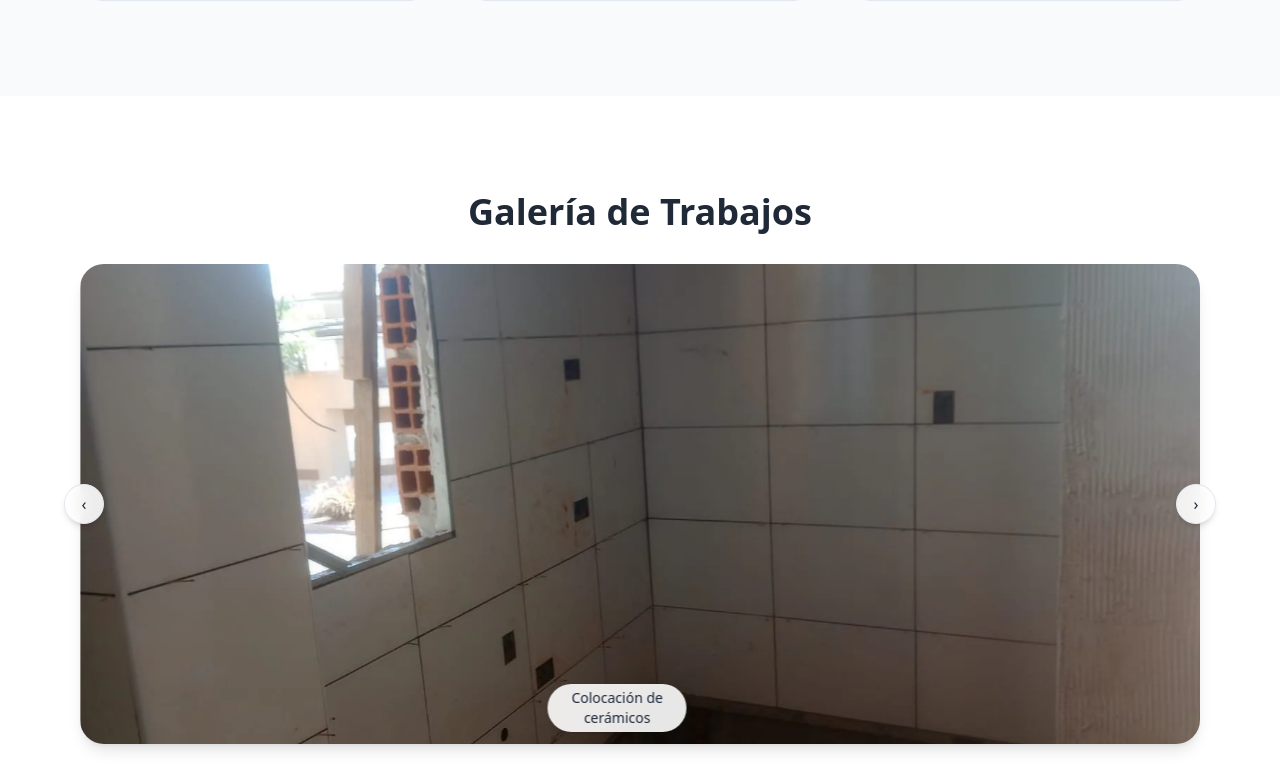
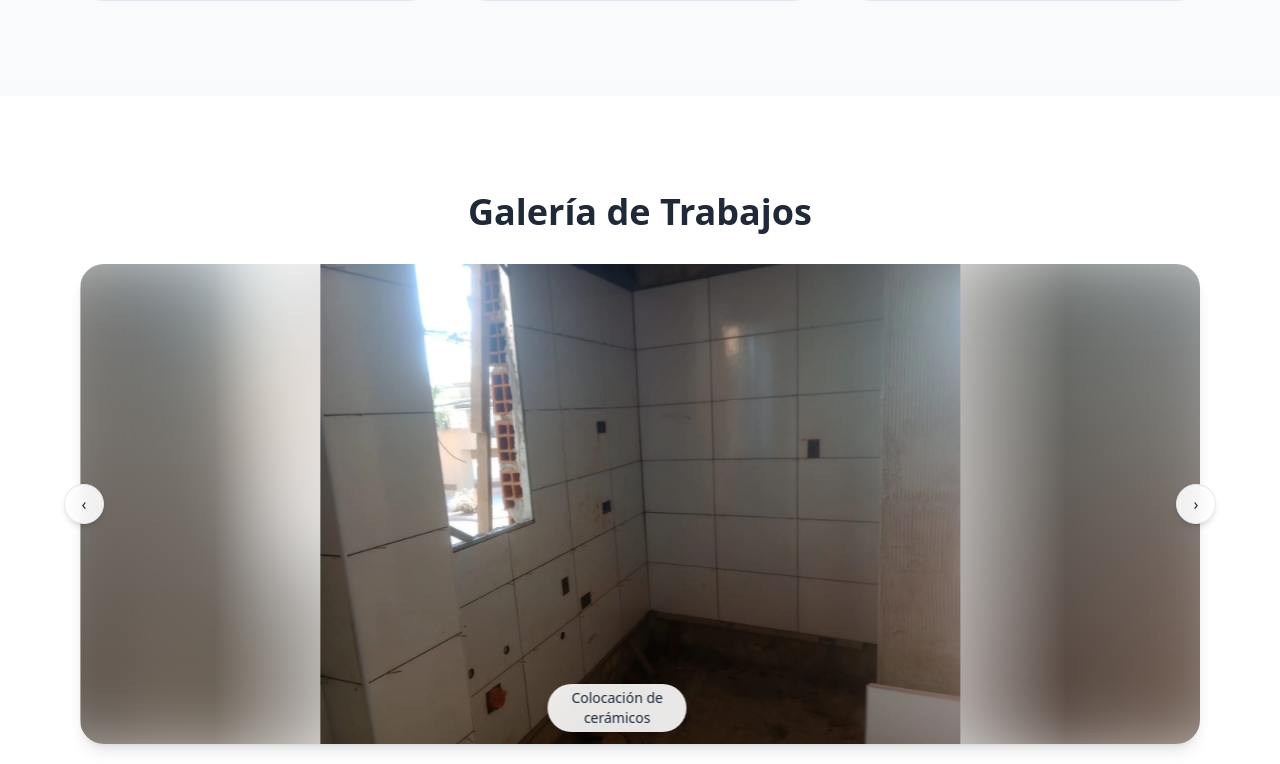
Before and after one commit to construsantafe/construsantafe, a React (Vite) app: page / in a window 1280 px wide. Shown: the part 1896-2660 px from the top of the page. Built offline with nearby package versions, Linux system fonts and the light colour scheme.

Commit message:
fix(gallery): mostrar imagen completa con blur lateral en carrusel

```diff
--- a/src/components/Gallery.jsx
+++ b/src/components/Gallery.jsx
@@ -16,6 +16,7 @@ function ImgSmart({
   decorative = false,
   sizes = "(max-width: 640px) 100vw, 960px",
   fetchPriority,
+  style,
 }) {
   const webp = canWebpFrom(src) ? toWebp(src) : null;
   return (
@@ -30,6 +31,7 @@ function ImgSmart({
         fetchpriority={fetchPriority}
         sizes={sizes}
         className={className}
+        style={style}
       />
     </picture>
   );
@@ -75,7 +77,15 @@ const MEDIA = [
   { src: "/imagenesreales/revoqueyconstru5.jpg", caption: "Obra — Revoque" },
 ];
 
-const SLIDE_H = "h-[clamp(300px,60vh,720px)]";
+const SLIDE_H = "h-[clamp(320px,60vh,720px)]";
+
+/** Máscara para blur sólo en los laterales (centro transparente). */
+const sideBlurMaskStyle = {
+  WebkitMaskImage:
+    "linear-gradient(to right, black 0%, black 12%, transparent 30%, transparent 70%, black 88%, black 100%)",
+  maskImage:
+    "linear-gradient(to right, black 0%, black 12%, transparent 30%, transparent 70%, black 88%, black 100%)",
+};
 
 export default function Gallery() {
   const prefersReduced =
@@ -96,7 +106,6 @@ export default function Gallery() {
     [autoplay.current]
   );
 
-  // Sólo reseteamos autoplay al cambiar de slide (ya no guardamos índice ni mostramos dots)
   const onSelect = useCallback(() => {
     if (!emblaApi) return;
     autoplay.current?.reset();
@@ -140,24 +149,12 @@ export default function Gallery() {
 
   return (
     <section id="galeria" className="py-20 sm:py-24 relative">
-      {/* Anti-regleta solo dentro de la galería */}
+      {/* Reglas locales para asegurar object-contain */}
       <style>{`
-        #galeria [style*="repeating-linear-gradient"],
-        #galeria [style*="repeating-linear-gradient("],
-        #galeria [class*="ticks"],
-        #galeria [class*="regleta"],
-        #galeria [role="slider"],
-        #galeria [role="progressbar"],
-        #galeria input[type="range"],
-        #galeria progress {
-          background: none !important;
-          background-image: none !important;
-          box-shadow: none !important;
-          border-image: none !important;
-          display: none !important;
-          height: 0 !important;
-          overflow: hidden !important;
-        }
+        #galeria .media-contain { object-fit: contain !important; }
+        #galeria .media-cover   { object-fit: cover !important; }
+        #galeria picture, #galeria picture > img { display: block; }
+        #galeria img, #galeria video { max-width: 100%; height: 100%; }
       `}</style>
 
       <div className="max-w-6xl mx-auto px-3 sm:px-4">
@@ -165,7 +162,6 @@ export default function Gallery() {
           Galería de Trabajos
         </h2>
 
-        {/* Carrusel */}
         <div className="relative">
           {/* Flechas */}
           <button
@@ -190,19 +186,23 @@ export default function Gallery() {
                 const video = isVideo(m.src);
                 return (
                   <div key={m.src} className="flex-[0_0_100%]">
-                    <div className={`relative w-full ${SLIDE_H} overflow-hidden`}>
-                      {/* Fondo suave para evitar “gris” duro en laterales */}
+                    <div className={`relative w-full ${SLIDE_H} overflow-hidden isolation-auto`}>
+                      {/* Fondo borroso sólo en laterales */}
                       {!video ? (
-                        <>
+                        <div
+                          className="pointer-events-none absolute inset-0"
+                          style={sideBlurMaskStyle}
+                        >
                           <ImgSmart
                             src={m.src}
                             decorative
-                            className="absolute inset-0 w-full h-full object-cover blur-xl scale-110 brightness-95 opacity-75"
+                            className="absolute inset-0 w-full h-full media-cover blur-2xl scale-110"
                           />
-                          <div className="absolute inset-0 bg-gradient-to-b from-black/5 via-transparent to-black/10" />
-                        </>
+                        </div>
                       ) : (
-                        <div className="absolute inset-0 bg-gradient-to-b from-slate-200 via-slate-100 to-slate-200" />
+                        <div className="pointer-events-none absolute inset-0" style={sideBlurMaskStyle}>
+                          <div className="absolute inset-0 bg-gradient-to-b from-slate-200 via-slate-100 to-slate-200 blur-2xl" />
+                        </div>
                       )}
 
                       {/* Media principal */}
@@ -211,7 +211,7 @@ export default function Gallery() {
                           <video
                             src={m.src}
                             poster={m.poster}
-                            className="max-w-full max-h-full object-contain"
+                            className="w-full h-full media-contain rounded-md"
                             muted
                             playsInline
                           />
@@ -221,11 +221,12 @@ export default function Gallery() {
                             alt={m.caption}
                             eager={i === 0}
                             fetchPriority={i === 0 ? "high" : undefined}
-                            className="max-w-full max-h-full object-contain"
+                            className="w-full h-full media-contain rounded-md"
+                            style={{ objectFit: "contain" }}
                           />
                         )}
 
-                        {/* Zoom */}
+                        {/* Click para zoom */}
                         <button
                           onClick={() => openLightbox(i)}
                           className="absolute inset-0 cursor-zoom-in"
@@ -248,8 +249,7 @@ export default function Gallery() {
               })}
             </div>
           </div>
-
-          {/* Nada debajo del carrusel (sin dots, sin indicador, sin máscara) */}
+          {/* Fin carrusel */}
         </div>
       </div>
 
@@ -271,7 +271,7 @@ export default function Gallery() {
                 poster={MEDIA[lightIdx].poster}
                 controls
                 autoPlay
-                className="max-w-full max-h-[90vh] object-contain rounded-lg"
+                className="max-w-full max-h-[90vh] media-contain rounded-lg"
               />
             ) : (
               <picture>
@@ -281,9 +281,10 @@ export default function Gallery() {
                 <img
                   src={MEDIA[lightIdx].src}
                   alt={MEDIA[lightIdx].caption}
-                  className="max-w-full max-h-[90vh] object-contain rounded-lg"
+                  className="max-w-full max-h-[90vh] media-contain rounded-lg"
                   loading="eager"
                   decoding="async"
+                  style={{ objectFit: "contain" }}
                 />
               </picture>
             )}
@@ -296,7 +297,9 @@ export default function Gallery() {
               ✕
             </button>
             <button
-              onClick={() => setLightIdx((i) => (i + MEDIA.length - 1) % MEDIA.length)}
+              onClick={() =>
+                setLightIdx((i) => (i + MEDIA.length - 1) % MEDIA.length)
+              }
               aria-label="Anterior"
               className="absolute left-2 top-1/2 -translate-y-1/2 text-white/95 bg-white/10 hover:bg-white/20 rounded-full px-3 py-2"
             >
--- a/src/index.css
+++ b/src/index.css
@@ -16,3 +16,37 @@ html {
   Roboto, "Helvetica Neue", Arial, "Apple Color Emoji", "Segoe UI Emoji"; }
 
 html { font-family: var(--font-sans); }
+
+
+/* ====== Fix carrusel Galería (desktop): imagen completa + laterales con blur ====== */
+#galeria .embla { position: relative; }
+#galeria .embla .slide,
+#galeria .embla .slide > div {
+  position: relative;
+}
+
+/* Forzar que la imagen principal NUNCA se recorte */
+#galeria picture,
+#galeria picture > img,
+#galeria img.media-contain,
+#galeria video.media-contain {
+  width: 100% !important;
+  height: 100% !important;
+  object-fit: contain !important;
+  display: block;
+}
+
+/* Asegurar que el <picture> ocupe el alto del slide */
+#galeria .slide picture { height: 100% !important; }
+
+/* El fondo borroso (si lo usas con otra clase) sí debe cubrir */
+#galeria img.media-cover,
+#galeria .bg-blur {
+  object-fit: cover !important;
+}
+
+/* Evitar herencias raras de max-height/width del preflight */
+#galeria img, #galeria video {
+  max-width: none !important;
+  max-height: none !important;
+}
```
